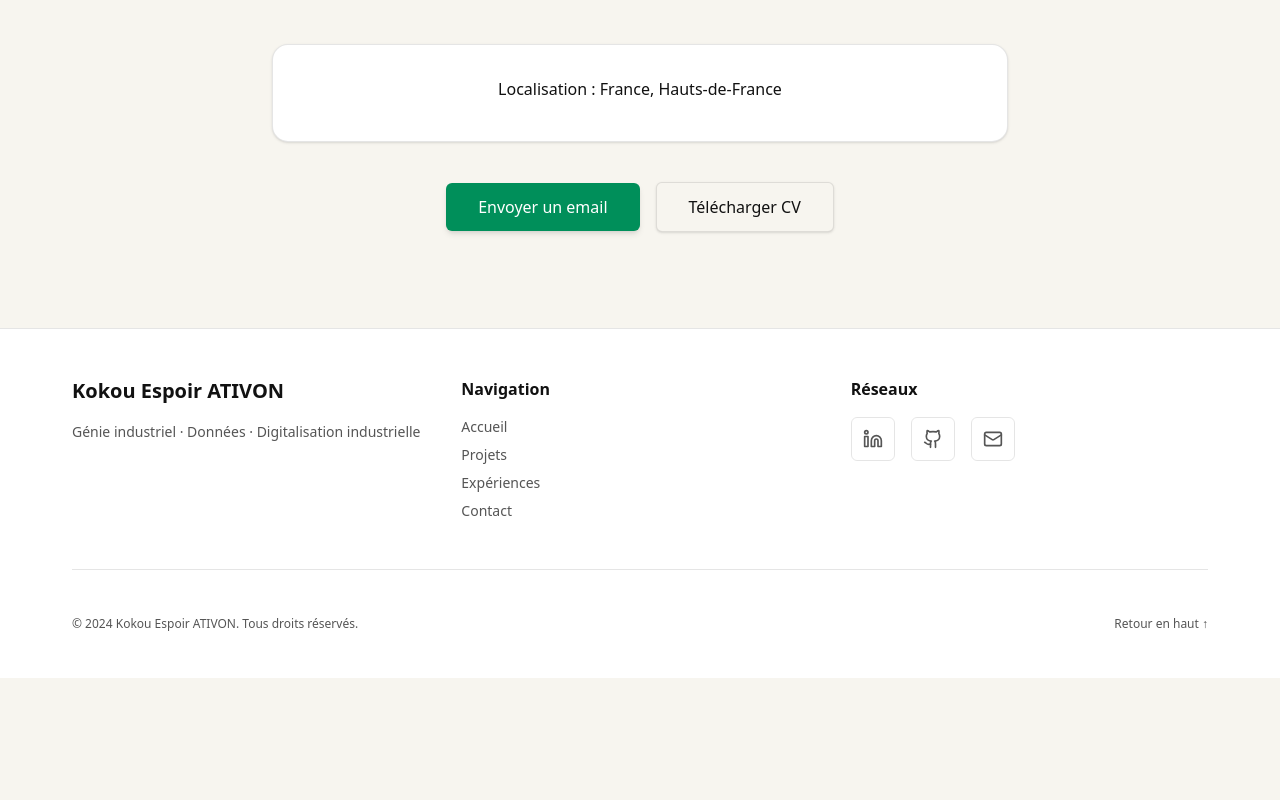
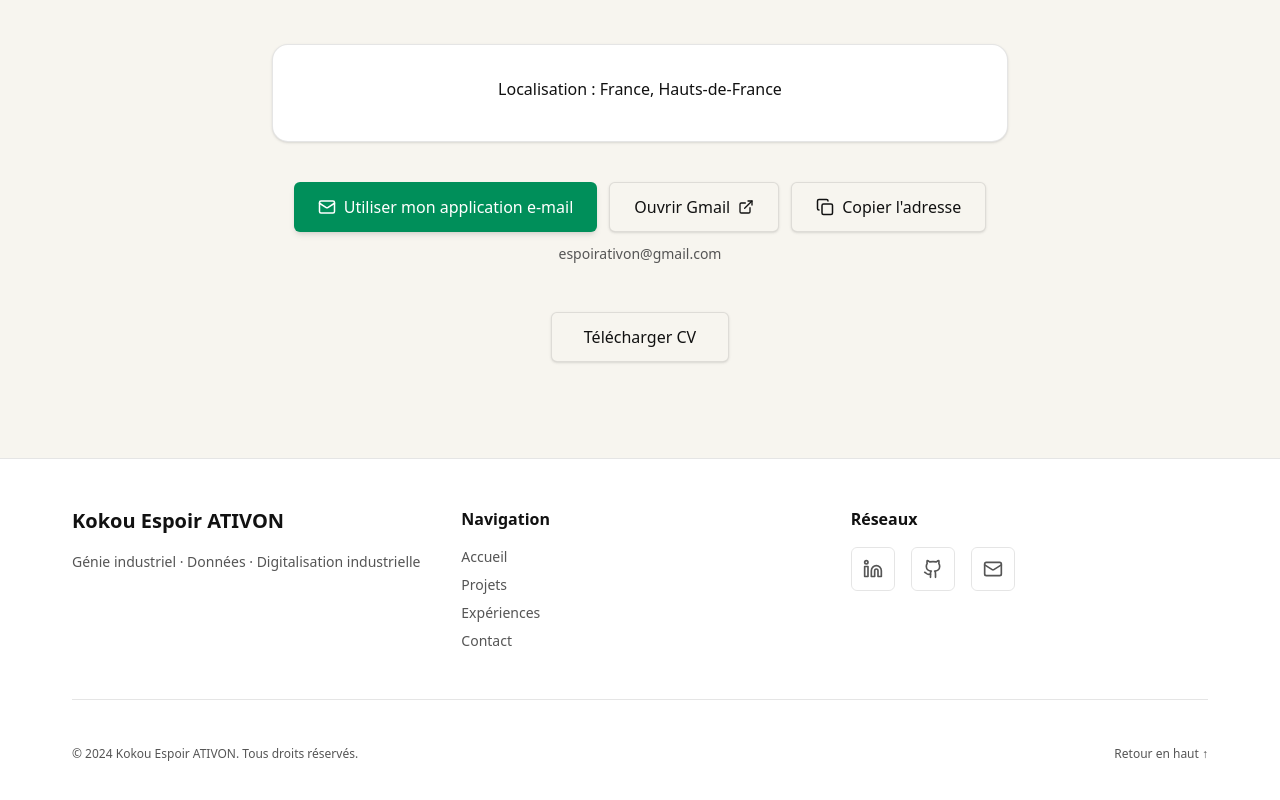
Before and after one commit to espoupou/espoir-ativon, a Next.js app: page / in a window 1280 px wide. Shown: the part 7512-8312 px from the top of the page. Before the commit the page ends 8190 px from the top, so only its background shows below. Built offline with nearby package versions, Linux system fonts and the light colour scheme.

Commit message:
Support universal email contact options

```diff
--- a/src/app/page.tsx
+++ b/src/app/page.tsx
@@ -11,8 +11,8 @@ import SectionHeading from "@/components/SectionHeading";
 import ProjectCard from "@/components/ProjectCard";
 import ExperienceCard from "@/components/ExperienceCard";
 import SkillGrid from "@/components/SkillGrid";
+import ContactActions from "@/components/ContactActions";
 import Link from "next/link";
-import { CONTACT_EMAIL_URL } from "@/lib/contact";
 
 export default function Home() {
   const { language } = useLanguage();
@@ -292,10 +292,14 @@ export default function Home() {
             {/* <p className="text-foreground-secondary text-sm">{t.contact.availability}</p> */}
           </div>
 
-          <div className="flex flex-col sm:flex-row justify-center items-center gap-4">
-            <a href={CONTACT_EMAIL_URL} target="_blank" rel="noopener noreferrer" className="w-full sm:w-auto px-8 py-3 bg-accent-green text-white font-medium rounded-md shadow-md hover:bg-emerald-600 transition-colors">
-              {t.contact.sendEmail}
-            </a>
+          <ContactActions
+            sendEmail={t.contact.sendEmail}
+            openGmail={t.contact.openGmail}
+            copyEmail={t.contact.copyEmail}
+            copiedEmail={t.contact.copiedEmail}
+            copyError={t.contact.copyError}
+          />
+          <div className="mt-4 flex justify-center">
             <a href={`/cv/cv-${language}.pdf`} target="_blank" rel="noopener noreferrer" className="w-full sm:w-auto px-8 py-3 bg-background border border-border text-foreground font-medium rounded-md shadow-sm hover:bg-gray-50 dark:hover:bg-gray-800 transition-colors">
               {t.nav.downloadCV}
             </a>
--- /dev/null
+++ b/src/components/ContactActions.tsx
@@ -0,0 +1,92 @@
+"use client";
+
+import { useState } from "react";
+import { Check, Copy, ExternalLink, Mail } from "lucide-react";
+import {
+  CONTACT_EMAIL,
+  CONTACT_GMAIL_URL,
+  CONTACT_MAILTO_URL,
+} from "@/lib/contact";
+
+type ContactActionsProps = {
+  copyEmail: string;
+  copiedEmail: string;
+  copyError: string;
+  openGmail: string;
+  sendEmail: string;
+};
+
+async function copyText(value: string) {
+  if (navigator.clipboard?.writeText) {
+    await navigator.clipboard.writeText(value);
+    return;
+  }
+
+  const textArea = document.createElement("textarea");
+  textArea.value = value;
+  textArea.style.position = "fixed";
+  textArea.style.opacity = "0";
+  document.body.appendChild(textArea);
+  textArea.select();
+  const copied = document.execCommand("copy");
+  textArea.remove();
+
+  if (!copied) {
+    throw new Error("Copy command failed");
+  }
+}
+
+export default function ContactActions({
+  copyEmail,
+  copiedEmail,
+  copyError,
+  openGmail,
+  sendEmail,
+}: ContactActionsProps) {
+  const [copyStatus, setCopyStatus] = useState<"idle" | "copied" | "error">("idle");
+
+  const handleCopy = async () => {
+    try {
+      await copyText(CONTACT_EMAIL);
+      setCopyStatus("copied");
+      window.setTimeout(() => setCopyStatus("idle"), 2500);
+    } catch {
+      setCopyStatus("error");
+    }
+  };
+
+  return (
+    <div className="flex flex-col items-center gap-3">
+      <div className="flex w-full flex-col justify-center gap-3 sm:w-auto sm:flex-row">
+        <a
+          href={CONTACT_MAILTO_URL}
+          className="inline-flex w-full items-center justify-center gap-2 rounded-md bg-accent-green px-6 py-3 font-medium text-white shadow-md transition-colors hover:bg-emerald-600 sm:w-auto"
+        >
+          <Mail size={18} aria-hidden="true" />
+          {sendEmail}
+        </a>
+        <a
+          href={CONTACT_GMAIL_URL}
+          target="_blank"
+          rel="noopener noreferrer"
+          className="inline-flex w-full items-center justify-center gap-2 rounded-md border border-border bg-background px-6 py-3 font-medium text-foreground shadow-sm transition-colors hover:bg-gray-50 dark:hover:bg-gray-800 sm:w-auto"
+        >
+          {openGmail}
+          <ExternalLink size={16} aria-hidden="true" />
+        </a>
+        <button
+          type="button"
+          onClick={handleCopy}
+          className="inline-flex w-full items-center justify-center gap-2 rounded-md border border-border bg-background px-6 py-3 font-medium text-foreground shadow-sm transition-colors hover:bg-gray-50 dark:hover:bg-gray-800 sm:w-auto"
+        >
+          {copyStatus === "copied" ? <Check size={18} aria-hidden="true" /> : <Copy size={18} aria-hidden="true" />}
+          {copyStatus === "copied" ? copiedEmail : copyEmail}
+        </button>
+      </div>
+      <p className="text-sm text-foreground-secondary">{CONTACT_EMAIL}</p>
+      <p className="min-h-5 text-sm text-foreground-secondary" role="status" aria-live="polite">
+        {copyStatus === "copied" ? copiedEmail : copyStatus === "error" ? copyError : ""}
+      </p>
+    </div>
+  );
+}
--- a/src/components/Footer.tsx
+++ b/src/components/Footer.tsx
@@ -5,7 +5,7 @@ import { Mail } from "lucide-react";
 import { GithubIcon, LinkedinIcon } from "./icons";
 import { useLanguage } from "@/i18n/LanguageContext";
 import { useTranslation } from "@/i18n";
-import { CONTACT_EMAIL_URL, CONTACT_HREF } from "@/lib/contact";
+import { CONTACT_HREF, CONTACT_MAILTO_URL } from "@/lib/contact";
 
 export default function Footer() {
   const { language } = useLanguage();
@@ -56,11 +56,9 @@ export default function Footer() {
                 <GithubIcon size={20} />
               </a>
               <a
-                href={CONTACT_EMAIL_URL}
-                target="_blank"
-                rel="noopener noreferrer"
+                href={CONTACT_MAILTO_URL}
                 className="size-11 inline-flex items-center justify-center rounded-md border border-border text-foreground-secondary hover:text-accent-green transition-colors"
-                aria-label={language === "fr" ? "Envoyer un e-mail à Espoir" : "Email Espoir"}
+                aria-label={language === "fr" ? "Envoyer un e-mail avec l'application par défaut" : "Send email with the default app"}
               >
                 <Mail size={20} />
               </a>
--- a/src/i18n/en.ts
+++ b/src/i18n/en.ts
@@ -211,7 +211,11 @@ export const en = {
     description: "I am looking for an internship starting in January 2027 and remain available to discuss continuous improvement, production, quality, industrial data and digitalization projects.",
     location: "Location: France, Hauts-de-France",
     availability: "Availability: internship starting in January 2027.",
-    sendEmail: "Send email"
+    sendEmail: "Use my email app",
+    openGmail: "Open Gmail",
+    copyEmail: "Copy email",
+    copiedEmail: "Email copied",
+    copyError: "Could not copy automatically. Select the address above."
   },
   footer: {
     tagline: "Industrial Engineering · Data · Industrial Digitalization",
--- a/src/i18n/fr.ts
+++ b/src/i18n/fr.ts
@@ -211,7 +211,11 @@ export const fr = {
     description: "Je recherche un stage à partir de janvier 2027 et reste disponible pour échanger autour de projets en amélioration continue, production, qualité, données industrielles et digitalisation.",
     location: "Localisation : France, Hauts-de-France",
     availability: "Disponibilité : stage à partir de janvier 2027.",
-    sendEmail: "Envoyer un email"
+    sendEmail: "Utiliser mon application e-mail",
+    openGmail: "Ouvrir Gmail",
+    copyEmail: "Copier l'adresse",
+    copiedEmail: "Adresse copiée",
+    copyError: "Copie impossible. Sélectionnez l'adresse ci-dessus."
   },
   footer: {
     tagline: "Génie industriel · Données · Digitalisation industrielle",
--- a/src/lib/contact.ts
+++ b/src/lib/contact.ts
@@ -2,7 +2,9 @@ export const CONTACT_SECTION_ID = "contact";
 export const CONTACT_HREF = `/#${CONTACT_SECTION_ID}`;
 export const CONTACT_EMAIL = "espoirativon@gmail.com";
 
-export const CONTACT_EMAIL_URL =
+export const CONTACT_MAILTO_URL = `mailto:${CONTACT_EMAIL}`;
+
+export const CONTACT_GMAIL_URL =
   `https://mail.google.com/mail/?view=cm&fs=1&to=${encodeURIComponent(CONTACT_EMAIL)}`;
 
 export function normalizeHash(hash: string): string {
```
Also changed, not shown: 1 other file (tests, documents, lock files or other folders).
